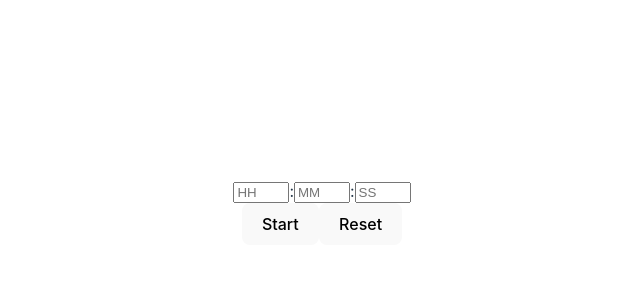
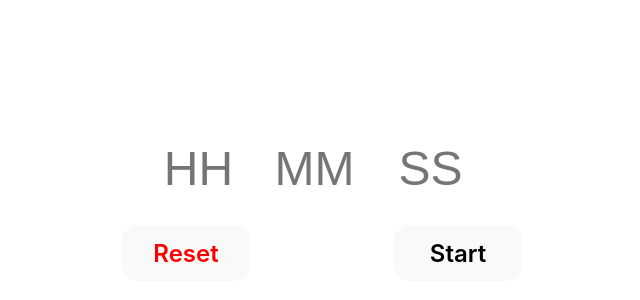
Before and after one commit to bigsaigon333/simple-stopwatch, a React (Vite) app: page / in a window 1280 px wide. Shown: the part 188-488 px from the top of the page, without its empty margins (318-958 px from the left). Built offline with nearby package versions, Linux system fonts and the light colour scheme.

Commit message:
feat: 레이아웃을 조절한다

```diff
--- a/src/Form.tsx
+++ b/src/Form.tsx
@@ -1,5 +1,5 @@
-import { useCallback, useState } from "react";
-import useInterval from "./hooks/useInterval";
+import { css } from "@emotion/react";
+import { useState } from "react";
 import InputSection from "./InputSection";
 import Sign from "./Sign";
 import {
@@ -25,6 +25,9 @@ export default function Form({ className }: FormProps): JSX.Element {
   return (
     <form
       className={className}
+      css={css`
+        width: 25rem;
+      `}
       onSubmit={(e) => {
         e.preventDefault();
 
@@ -33,7 +36,11 @@ export default function Form({ className }: FormProps): JSX.Element {
         dispatch(getNextStateWhenSubmitted(timerState));
       }}
     >
-      <div>
+      <div
+        css={css`
+          margin-bottom: 2rem;
+        `}
+      >
         {timerState === "idle" ? (
           <InputSection onSubmit={setTotalSeconds} />
         ) : (
@@ -41,10 +48,27 @@ export default function Form({ className }: FormProps): JSX.Element {
         )}
       </div>
 
-      <button type="submit">{getMainButtonMessage(timerState)}</button>
-      <button type="button" onClick={() => dispatch("idle")}>
-        Reset
-      </button>
+      <div
+        css={css`
+          width: 100%;
+          display: flex;
+          justify-content: space-between;
+        `}
+      >
+        <button
+          css={css`
+            ${buttonCss}
+            color: red;
+          `}
+          type="button"
+          onClick={() => dispatch("idle")}
+        >
+          Reset
+        </button>
+        <button css={buttonCss} type="submit">
+          {getMainButtonMessage(timerState)}
+        </button>
+      </div>
     </form>
   );
 }
@@ -78,3 +102,12 @@ function getNextStateWhenSubmitted(state: TimerState): TimerState {
       throw new Error(`Unexpected state: ${state}`);
   }
 }
+
+const buttonCss = css`
+  width: 8rem;
+  height: 3.5rem;
+  border-radius: 1rem;
+  font-size: 1.5rem;
+  font-weight: 600;
+  padding: 0;
+`;
--- a/src/InputSection.tsx
+++ b/src/InputSection.tsx
@@ -1,10 +1,11 @@
+import { css } from "@emotion/react";
 import { useEffect, useState } from "react";
 
 interface InputsProps {
   onSubmit: (totalSeconds: number) => void;
 }
 
-export default function Inputs({ onSubmit }: InputsProps): JSX.Element {
+export default function InputSection({ onSubmit }: InputsProps): JSX.Element {
   const [hours, setHours] = useState(0);
   const [minutes, setMinutes] = useState(0);
   const [seconds, setSeconds] = useState(0);
@@ -14,8 +15,9 @@ export default function Inputs({ onSubmit }: InputsProps): JSX.Element {
   }, [hours, minutes, seconds]);
 
   return (
-    <div>
+    <>
       <input
+        css={inputCss}
         type="number"
         ref={(ref) => ref && ref.value === "0" && (ref.value = "")}
         value={removeStartingZero(hours)}
@@ -24,8 +26,8 @@ export default function Inputs({ onSubmit }: InputsProps): JSX.Element {
         min="0"
         max="24"
       />
-      <span>:</span>
       <input
+        css={inputCss}
         type="number"
         ref={(ref) => ref && ref.value === "0" && (ref.value = "")}
         value={removeStartingZero(minutes)}
@@ -34,8 +36,8 @@ export default function Inputs({ onSubmit }: InputsProps): JSX.Element {
         min="0"
         max="60"
       />
-      <span>:</span>
       <input
+        css={inputCss}
         type="number"
         ref={(ref) => ref && ref.value === "0" && (ref.value = "")}
         value={removeStartingZero(seconds)}
@@ -44,7 +46,7 @@ export default function Inputs({ onSubmit }: InputsProps): JSX.Element {
         min="0"
         max="60"
       />
-    </div>
+    </>
   );
 }
 
@@ -63,3 +65,12 @@ function calculateTotalSeconds({
 }) {
   return (hours * 60 + minutes) * 60 + seconds;
 }
+
+const inputCss = css`
+  width: 7rem;
+  height: 3rem;
+  border: none;
+  background-color: transparent;
+  font-size: 3rem;
+  text-align: center;
+`;
--- a/src/Sign.tsx
+++ b/src/Sign.tsx
@@ -1,3 +1,4 @@
+import { css } from "@emotion/react";
 import { useEffect } from "react";
 import useInterval from "./hooks/useInterval";
 import { useTimerState, useTimerStateDispatch } from "./timerContext";
@@ -23,7 +24,17 @@ export default function Sign({ value, onTimerChange }: SignProps) {
     }
   }, [value]);
 
-  return <p>{toTimeString(value)}</p>;
+  return (
+    <p
+      css={css`
+        font-size: 3rem;
+        height: 3rem;
+        margin: 0;
+      `}
+    >
+      {toTimeString(value)}
+    </p>
+  );
 }
 
 function toTimeString(time: number): string {
```
